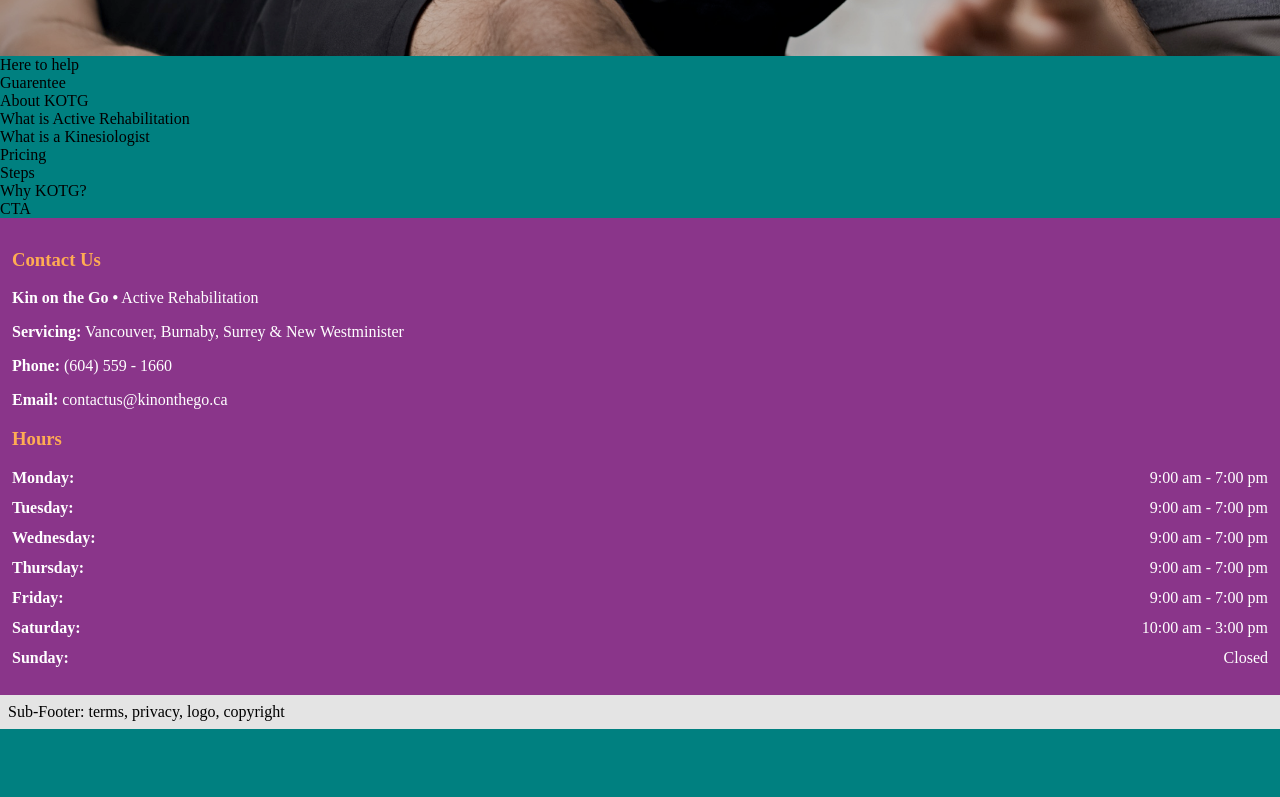
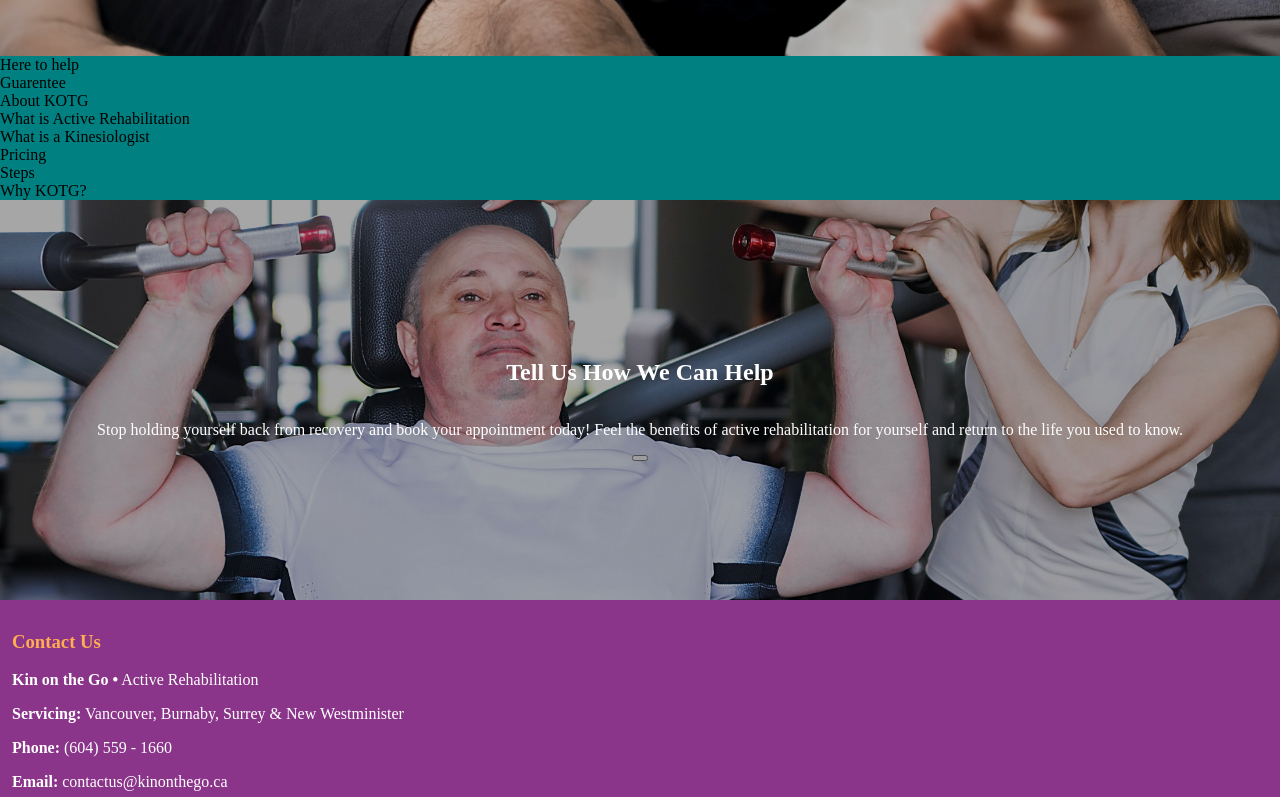
Before and after one commit to matt-baillie/kin-on-the-go, a React (Create React App) app: page / in a window 1280 px wide. Shown: the part 514-1311 px from the top of the page. Before the commit the page ends 1243 px from the top, so only its background shows below. Built offline with nearby package versions, Linux system fonts and the light colour scheme.

Commit message:
CTA: created, styled and added to each page. Button component needs to be added

```diff
--- /dev/null
+++ b/src/components/CTA/CTA.styled.ts
@@ -0,0 +1,32 @@
+import styled from "styled-components";
+import machinePress from "../../assets/shoulder-press-machine.jpg";
+
+export const CTAStyled = styled.section`
+  position: relative;
+  min-height: 50vh;
+  padding: 1rem;
+  display: flex;
+  flex-direction: column;
+  justify-content: center;
+  align-items: center;
+
+  background-image: url(${machinePress});
+  background-size: cover;
+  background-position: 50% 50%;
+  color: #fff;
+  h2 {
+    z-index: 1;
+  }
+  p {
+    z-index: 1;
+  }
+  &:after {
+    content: "";
+    position: absolute;
+    left: 0;
+    right: 0;
+    top: 0;
+    bottom: 0;
+    background: rgba(0, 0, 0, 0.35);
+  }
+`;
--- a/src/components/CTA/CTA.tsx
+++ b/src/components/CTA/CTA.tsx
@@ -1,5 +1,16 @@
 import React from "react";
+import { CTAStyled } from "./CTA.styled";
 
 export const CTA = () => {
-  return <div>CTA</div>;
+  return (
+    <CTAStyled>
+      <h2>Tell Us How We Can Help</h2>
+      <p>
+        Stop holding yourself back from recovery and book your appointment
+        today! Feel the benefits of active rehabilitation for yourself and
+        return to the life you used to know.
+      </p>
+      <button></button>
+    </CTAStyled>
+  );
 };
--- a/src/components/Hero/Hero.styled.ts
+++ b/src/components/Hero/Hero.styled.ts
@@ -34,7 +34,6 @@
     right: 0;
     top: 0;
     bottom: 0;
-    /* background: rgba(255, 255, 255, 0.1); */
     background: rgba(0, 0, 0, 0.2);
   }
 `;
--- a/src/pages/ActiveRehab.tsx
+++ b/src/pages/ActiveRehab.tsx
@@ -1,6 +1,7 @@
 import React from "react";
 import Hero from "../components/Hero/Hero";
 import wallSquat from "../assets/wall-squat.jpg";
+import { CTA } from "../components/CTA/CTA";
 
 const ActiveRehab = () => {
   return (
@@ -9,6 +10,7 @@
         backgroundImage={`url(${wallSquat})`}
         title="Active Rehabilitation"
       />
+      <CTA />
     </>
   );
 };
--- a/src/pages/Contact.tsx
+++ b/src/pages/Contact.tsx
@@ -1,11 +1,13 @@
 import React from "react";
 import Hero from "../components/Hero/Hero";
 import olderBreak from "../assets/older-break.jpg";
+import { CTA } from "../components/CTA/CTA";
 
 const Contact = () => {
   return (
     <>
       <Hero backgroundImage={`url(${olderBreak})`} title="Contact Us" />
+      <CTA />
     </>
   );
 };
--- a/src/pages/Home.tsx
+++ b/src/pages/Home.tsx
@@ -1,7 +1,7 @@
 import React from "react";
 import Hero from "../components/Hero/Hero";
 import kneeFlexion from "../assets/kin-lying-knee-flexion.jpg";
-// `url(${kneeFlexion})`
+import { CTA } from "../components/CTA/CTA";
 const Home = () => {
   return (
     <>
@@ -17,7 +17,7 @@
       <section>Pricing</section>
       <section>Steps</section>
       <section>Why KOTG?</section>
-      <section>CTA</section>
+      <CTA />
     </>
   );
 };
--- a/src/pages/ICBCActive.tsx
+++ b/src/pages/ICBCActive.tsx
@@ -1,7 +1,8 @@
 import React from "react";
 import Hero from "../components/Hero/Hero";
 import pushUp from "../assets/kettlebell-pushup.jpg";
-import kneeFlexion from "../assets/kin-lying-knee-flexion.jpg";
+
+import { CTA } from "../components/CTA/CTA";
 
 const ICBCActive = () => {
   return (
@@ -10,6 +11,7 @@
         backgroundImage={`url(${pushUp})`}
         title="ICBC Active Rehabilitation"
       />
+      <CTA />
     </>
   );
 };
--- a/src/pages/OurStory.tsx
+++ b/src/pages/OurStory.tsx
@@ -1,12 +1,14 @@
 import React from "react";
 import Hero from "../components/Hero/Hero";
 import shoulderRaise from "../assets/shoulder-raise.jpg";
+import { CTA } from "../components/CTA/CTA";
 
 const OurStory = () => {
   return (
     <>
       <Hero backgroundImage={`url(${shoulderRaise})`} title="Our Story" />
       <div>Our Story</div>
+      <CTA />
     </>
   );
 };
--- a/src/pages/Testimonials.tsx
+++ b/src/pages/Testimonials.tsx
@@ -1,10 +1,13 @@
 import React from "react";
 import Hero from "../components/Hero/Hero";
 import kinArmRaise from "../assets/kin-shoulder-flexion.jpg";
+import { CTA } from "../components/CTA/CTA";
+
 const Testimonials = () => {
   return (
     <>
       <Hero backgroundImage={`url(${kinArmRaise})`} title="Testimonials" />
+      <CTA />
     </>
   );
 };
```
